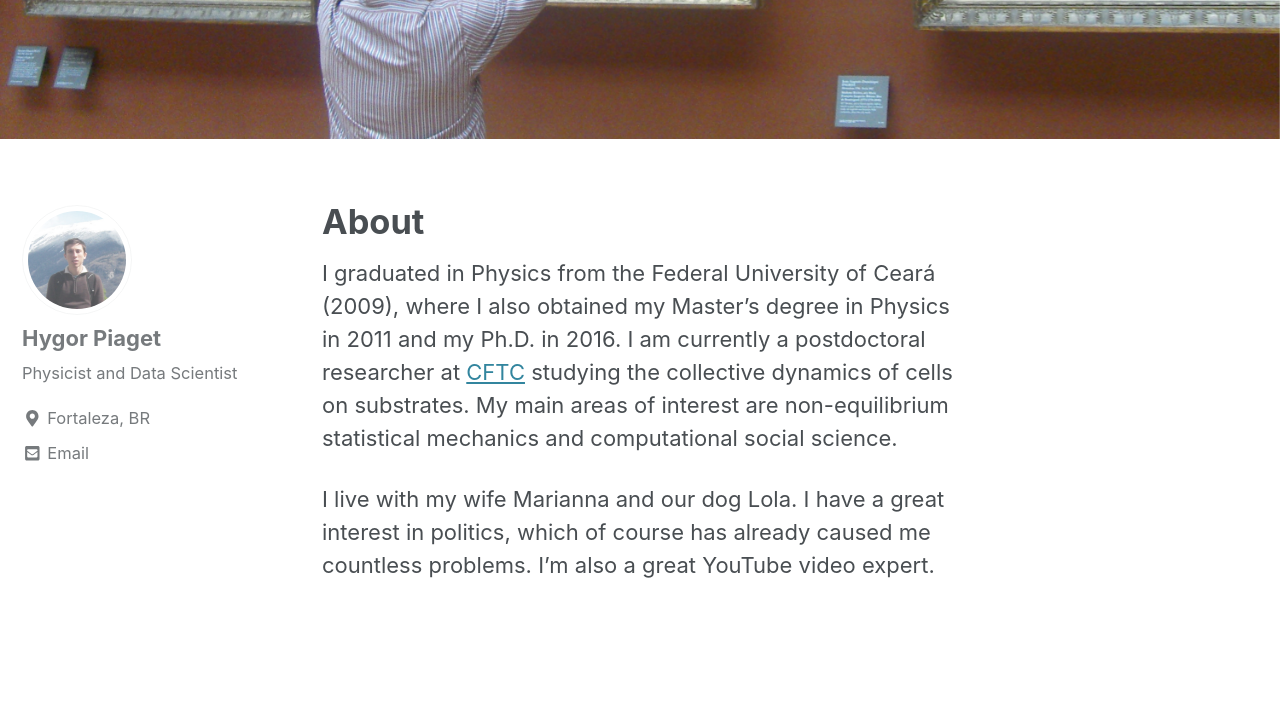
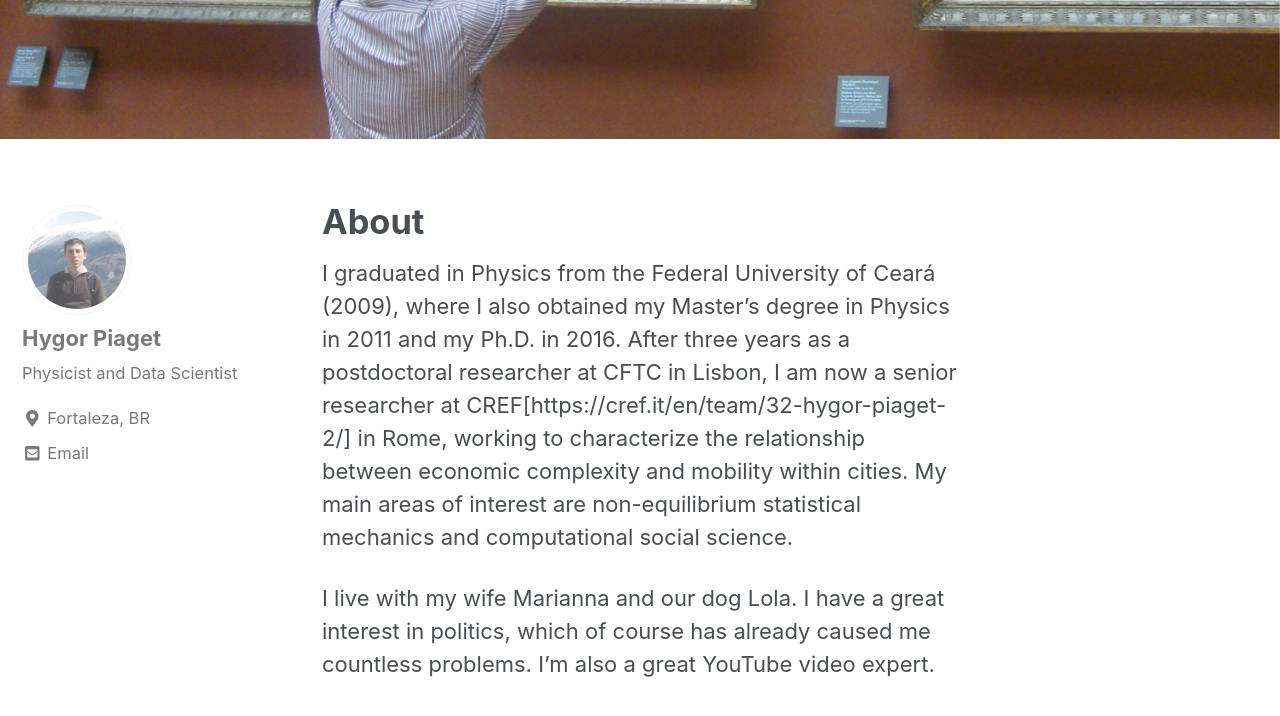
Before and after one commit to HygorPiaget/HygorPiaget.github.io, a Jekyll site: the page built from _pages/about.md, in a window 1280 px wide and 900 px high, scrolled down 670 px. Shown: the top 716 px of the window. Built offline with Jekyll 4.4.1, drawn with Linux system fonts in a browser that asks for light colours; cached includes are drawn as plain includes; nearby versions of some CDN libraries.

Commit message:
Update about.md

```diff
--- a/_pages/about.md
+++ b/_pages/about.md
@@ -5,8 +5,9 @@ header:
   image: "/images/louvre1.jpg"
 ---
 
-I graduated in Physics from the Federal University of Ceará (2009), where I also obtained my Master's degree in Physics in 2011 and my Ph.D. in 2016. I am
-currently a postdoctoral researcher at [CFTC](http://cftc.fc.ul.pt/membro.php?username=piaget) studying the collective dynamics of cells on substrates. My main areas of interest are non-equilibrium statistical mechanics and computational social science.
+I graduated in Physics from the Federal University of Ceará (2009), where I also obtained my Master's degree in Physics in 2011 and my Ph.D. in 2016. After three years as a postdoctoral researcher at CFTC in Lisbon, I am now a senior researcher at CREF[https://cref.it/en/team/32-hygor-piaget-2/] in Rome, working to characterize the relationship between economic complexity and mobility within cities. My main areas of interest are non-equilibrium statistical mechanics and computational social science.
+
+<!--studying the collective dynamics of cells on substrates. My main areas of interest are non-equilibrium statistical mechanics and computational social science. -->
 
 <!--currently an Assistant Professor and Director of Research and Innovation at the Federal Institute of Ceará on the [Acaraú](http://www.ifce.edu.br/acarau) campus. My main areas of interest are Statistical Mechanics and Computational Social Science.
 I am currently investigating the impact of money invested on political campaigns by the candidates on the final result of the election.-->
```
